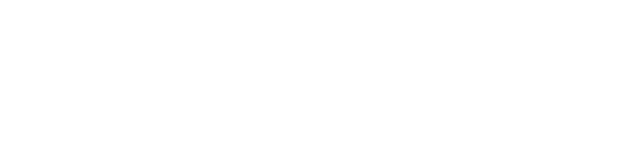
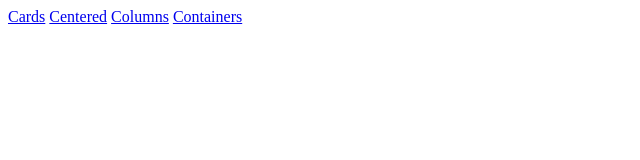
Before and after one commit to nwils000/bootstrap-legos, a plain HTML site: page index.html in a window 1280 px wide. Shown: the whole page, without its empty margins (0-640 px from the left). Drawn offline with Linux system fonts and the light colour scheme.

Commit message:
Added text in the links

```diff
--- a/index.html
+++ b/index.html
@@ -6,9 +6,9 @@
     <title>Document</title>
   </head>
   <body>
-    <a href="./cards.html"></a>
-    <a href="./centered.html"></a>
-    <a href="./columns.html"></a>
-    <a href="./containers.html"></a>
+    <a href="./cards.html" class="btn btn-primary">Cards</a>
+    <a href="./centered.html" class="btn btn-primary">Centered</a>
+    <a href="./columns.html" class="btn btn-primary">Columns</a>
+    <a href="./containers.html" class="btn btn-primary">Containers</a>
   </body>
 </html>
```
